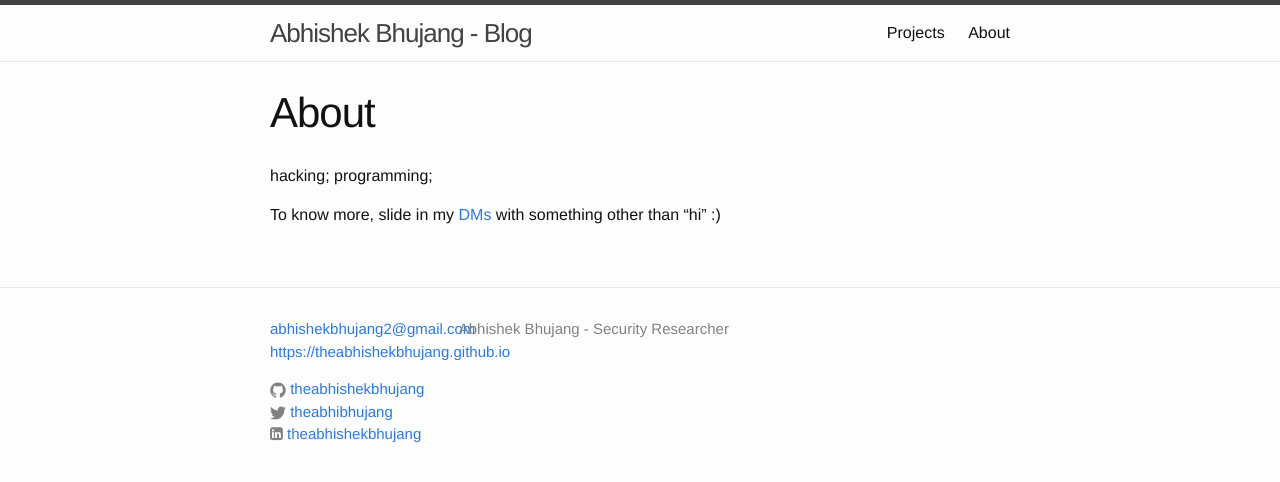
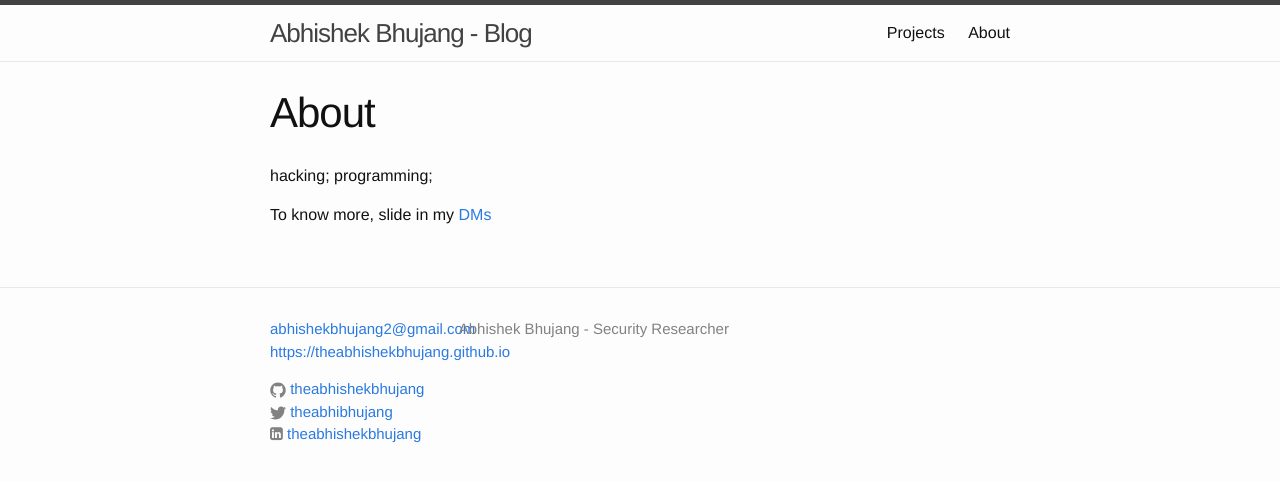
Before and after one commit to theabhishekbhujang/theabhishekbhujang.github.io, a Jekyll site: the page built from about.md, in a window 1280 px wide. Shown: the top 482 px of the page. Built offline with Jekyll 4.4.1, drawn with Linux system fonts in a browser that asks for light colours; nearby versions of some CDN libraries.

Commit message:
Update about.md

```diff
--- a/about.md
+++ b/about.md
@@ -7,4 +7,4 @@ order: 999
 
 hacking; programming;
 
-To know more, slide in my [DMs](https://instagram.com/theabhishekbhujang) with something other than "hi" :)
+To know more, slide in my [DMs](https://instagram.com/theabhishekbhujang)
```
